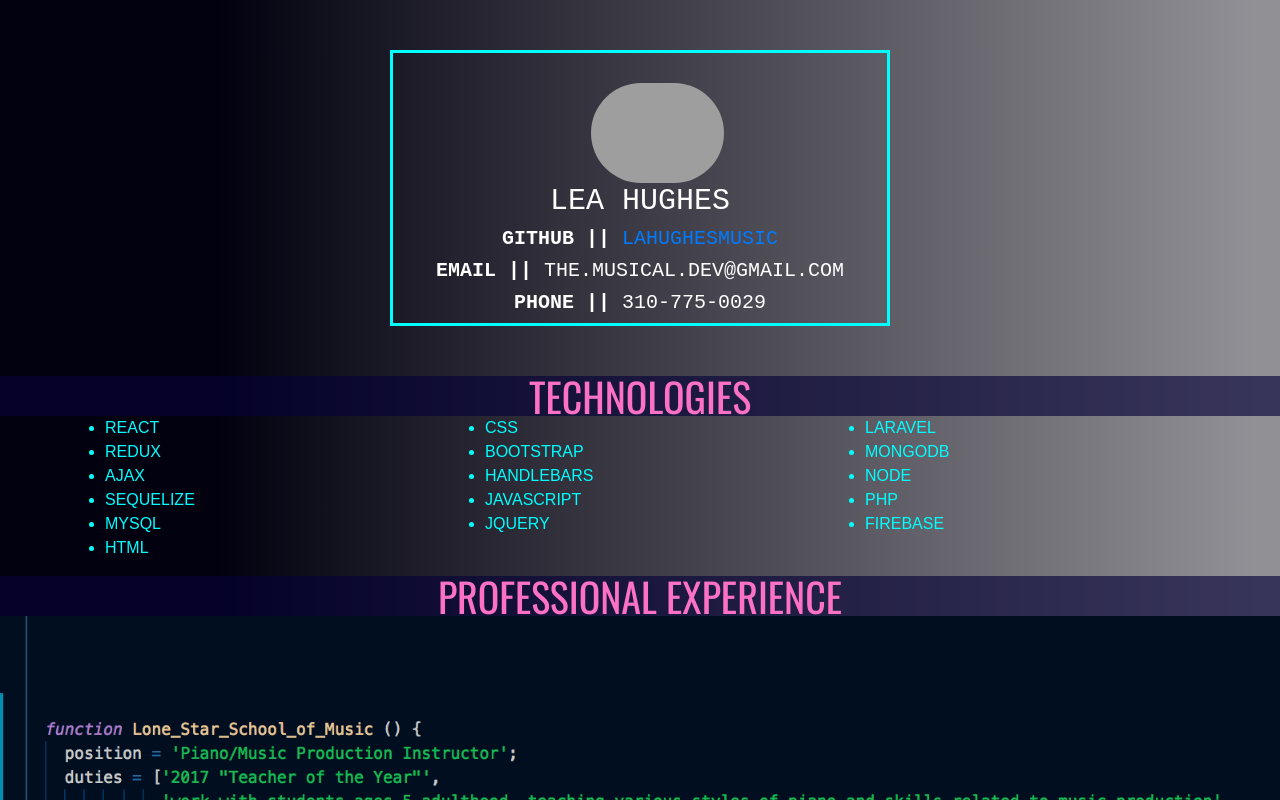
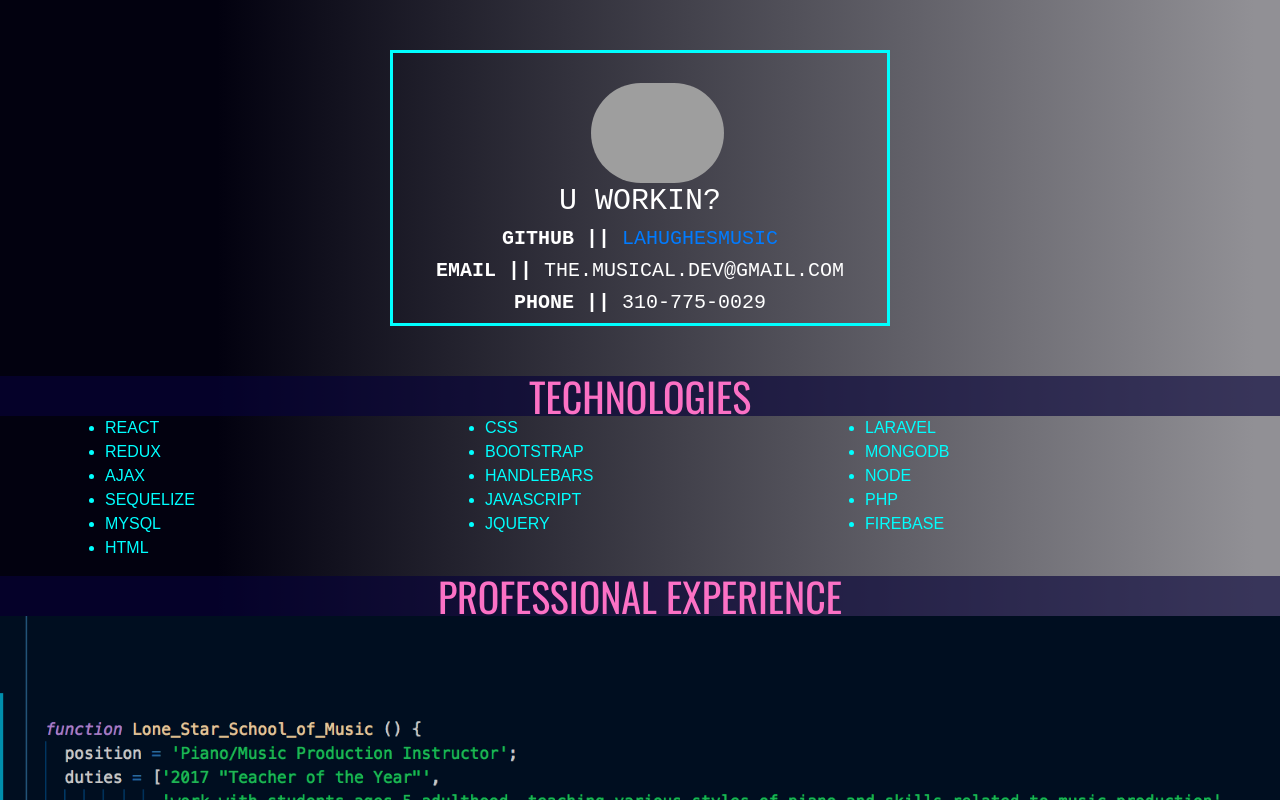
Before and after one commit to lahughesmusic/Portfolio, a plain HTML site: page index.html in a window 1280 px wide. Shown: the top 800 px of the page. Drawn offline with nearby package versions, Linux system fonts and the light colour scheme; grey boxes are pictures that could not be loaded.

Commit message:
add files

```diff
--- a/index.html
+++ b/index.html
@@ -32,7 +32,7 @@
 <div style="width:500px; margin: 50px auto 50px auto;">
         <div class='profileBorder'>
         <img src='./assets/PROFILE/profpic.jpg' class='profPic'/>
-        <h1 class='profileTextName'>Lea Hughes</h1>
+        <h1 class='profileTextName'>U workin?</h1>
         <h2 class='profileText'><strong>Github  ||  </strong><a href='https://github.com/lahughesmusic'>LAHughesMusic</a></h2>
         <h2 class='profileText'><strong>Email  || </strong>The.Musical.Dev@gmail.com</h2>
         <h2 class='profileText'><strong>Phone  || </strong>310-775-0029</h2>
```
